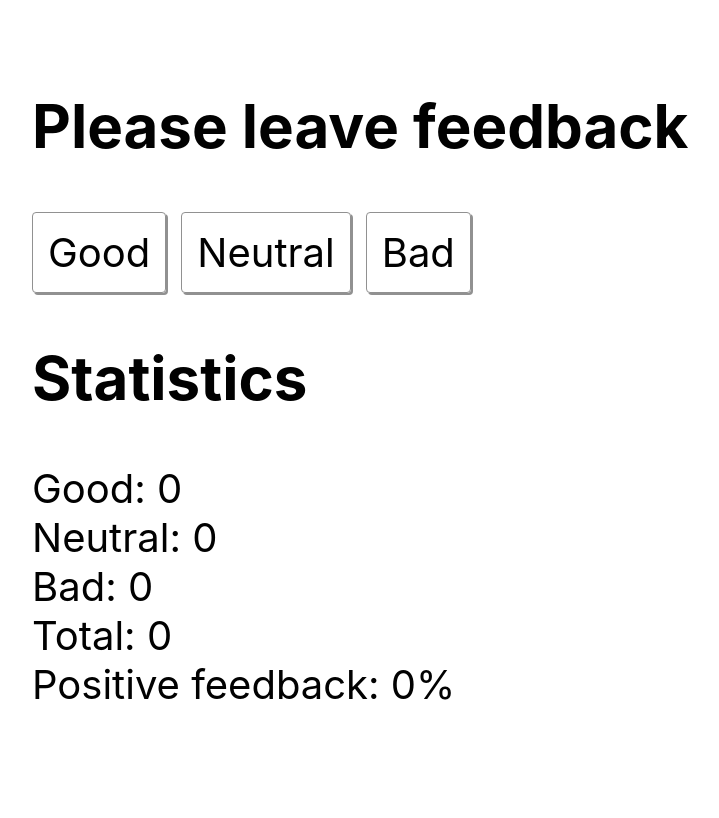
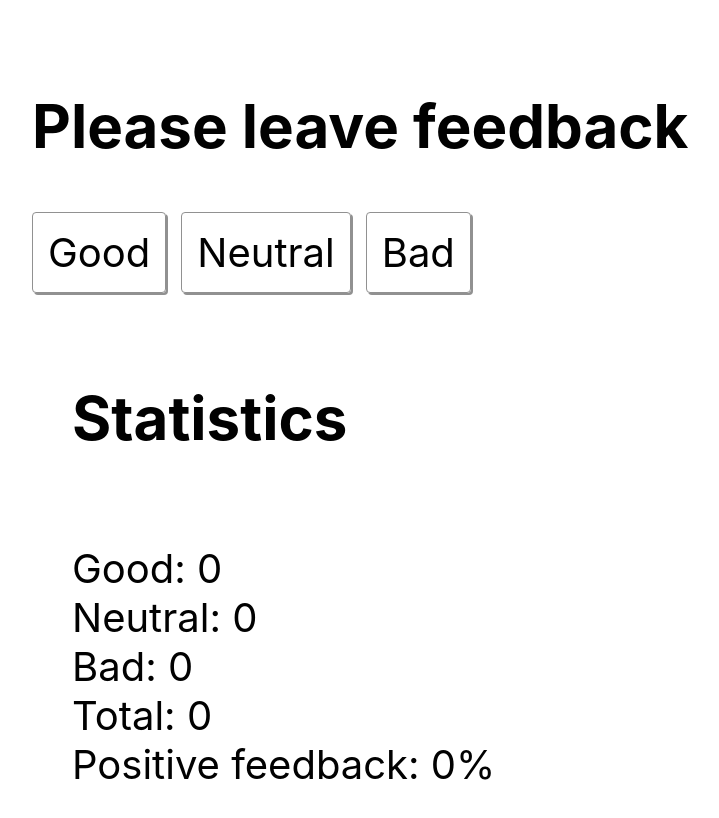
Before and after one commit to nicksolony/goit-react-hw-02-feedback, a React (Create React App) app: page / in a window 1280 px wide. Shown: the top 818 px of the page, without its empty margins (8-727 px from the left). Built offline with nearby package versions, Linux system fonts and the light colour scheme.

Commit message:
created a separate Statistics component

```diff
--- a/src/components/App.jsx
+++ b/src/components/App.jsx
@@ -1,5 +1,6 @@
 import { Component } from "react";
-import { Container, Title, FeedbackOptions, FeedbackOption, Statistics, Reviews, Review } from "./App.styled";
+import { Container, Title, FeedbackOptions, FeedbackOption } from "./App.styled";
+import { Statistics } from "./Statistics/Statistics";
 
 
 export class App extends Component {
@@ -7,10 +8,10 @@ export class App extends Component {
   state = {
     good: 0,
     neutral: 0,
-    bad: 0
+    bad: 0,
   };
 
-  handleReview = (option) => {
+  onLeaveFeedback = (option) => {
 
     let id = option.target.innerHTML;
 
@@ -27,7 +28,7 @@ export class App extends Component {
 
     let options = Object.keys(this.state);
     let total = Object.values(this.state).reduce((a, b) => a + b, 0);
-    let positiveFeedback = this.state.good ? this.state.good / total * 100 : 0;
+    let positivePercentage = this.state.good ? this.state.good / total * 100 : 0;
 
     return (
       <Container>
@@ -35,24 +36,12 @@ export class App extends Component {
         <FeedbackOptions>
           {options.map((option) => {
             return (
-              <FeedbackOption key={option} onClick={this.handleReview}>{option}</FeedbackOption>
+              <FeedbackOption key={option} onClick={this.onLeaveFeedback}>{option}</FeedbackOption>
               )
             })
           }
         </FeedbackOptions>
-        <Statistics>
-          <h2>Statistics</h2>
-          <Reviews>
-            {options.map((option) => {
-            return (
-              <Review key={option}>
-                {option}: {this.state[option]}</Review>
-              )
-            })
-            }
-            <li>Total: {total}</li>
-            <li>Positive feedback: { positiveFeedback.toFixed(0)}%</li>
-          </Reviews>
+        <Statistics options={options} total={total} positivePercentage={positivePercentage} state={this.state}>
         </Statistics>
 
       </Container>
--- a/src/components/App.styled.jsx
+++ b/src/components/App.styled.jsx
@@ -38,15 +38,3 @@ export const FeedbackOption = styled.li`
         background-color: #000000;
     }
 `;
-
-export const Statistics = styled.div`
-`;
-
-export const Reviews = styled.ul`
-    list-style-type: none;
-    padding:0;
-`;
-
-export const Review = styled.li`
-    text-transform: capitalize;
-`;
--- /dev/null
+++ b/src/components/Statistics/Statistics.jsx
@@ -0,0 +1,22 @@
+import { Container } from "components/App.styled"
+import { Reviews, Review } from "./Statistics.styled"
+
+
+export const Statistics = ({options, total, positivePercentage, state}) => {
+    return (
+        <Container>
+            <h2>Statistics</h2>
+            <Reviews>
+                {options.map((option) => {
+                    return (
+                        <Review key={option}>
+                            {option}: {state[option]}</Review>
+                    )
+                })
+                }
+                <li>Total: {total}</li>
+                <li>Positive feedback: {positivePercentage.toFixed(0)}%</li>
+                </Reviews>
+        </Container>
+    );
+};
--- /dev/null
+++ b/src/components/Statistics/Statistics.styled.jsx
@@ -0,0 +1,13 @@
+import styled from "@emotion/styled";
+
+export const Container = styled.div`
+`;
+
+export const Reviews = styled.ul`
+    list-style-type: none;
+    padding:0;
+`;
+
+export const Review = styled.li`
+    text-transform: capitalize;
+`;
```
